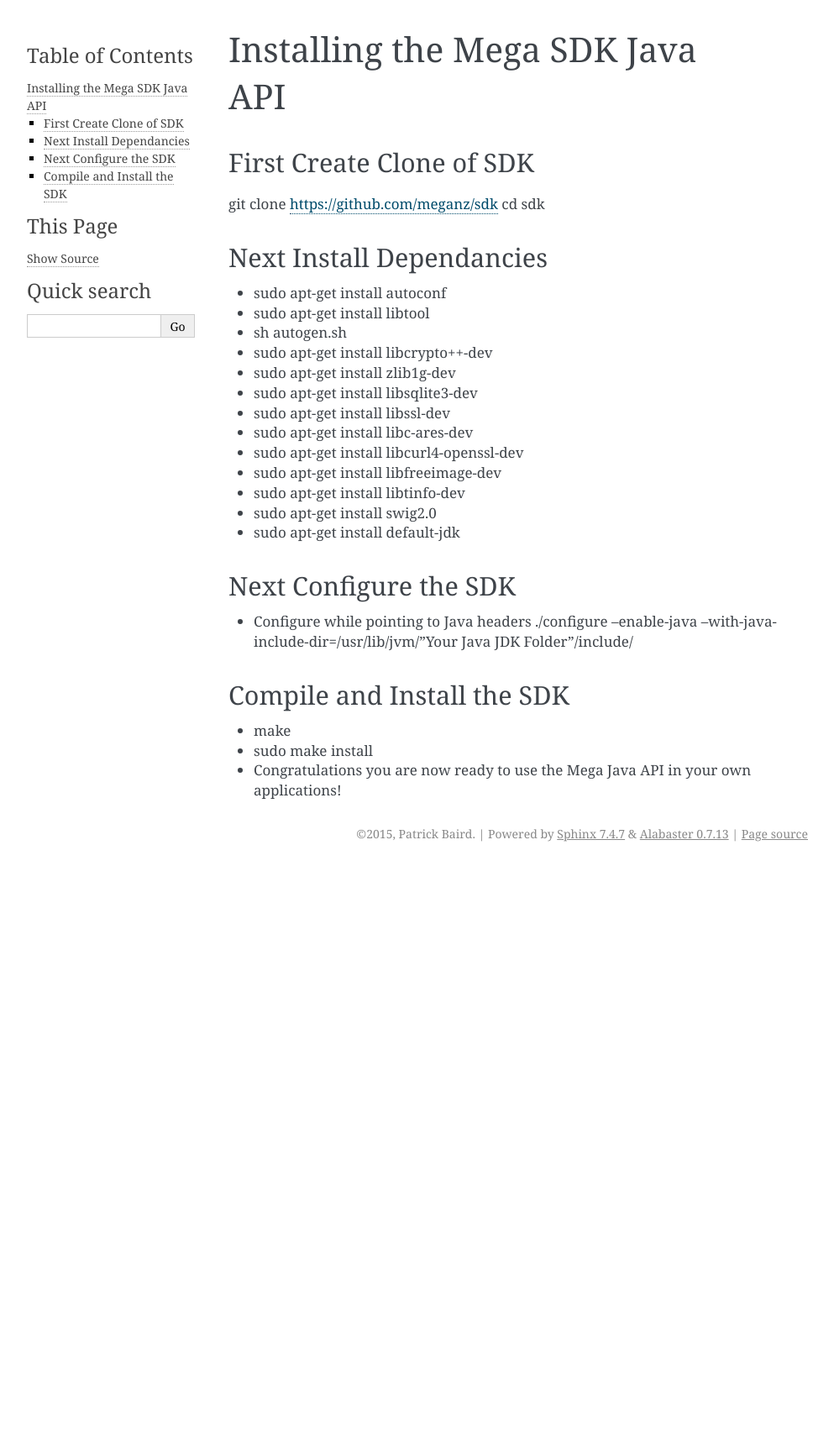
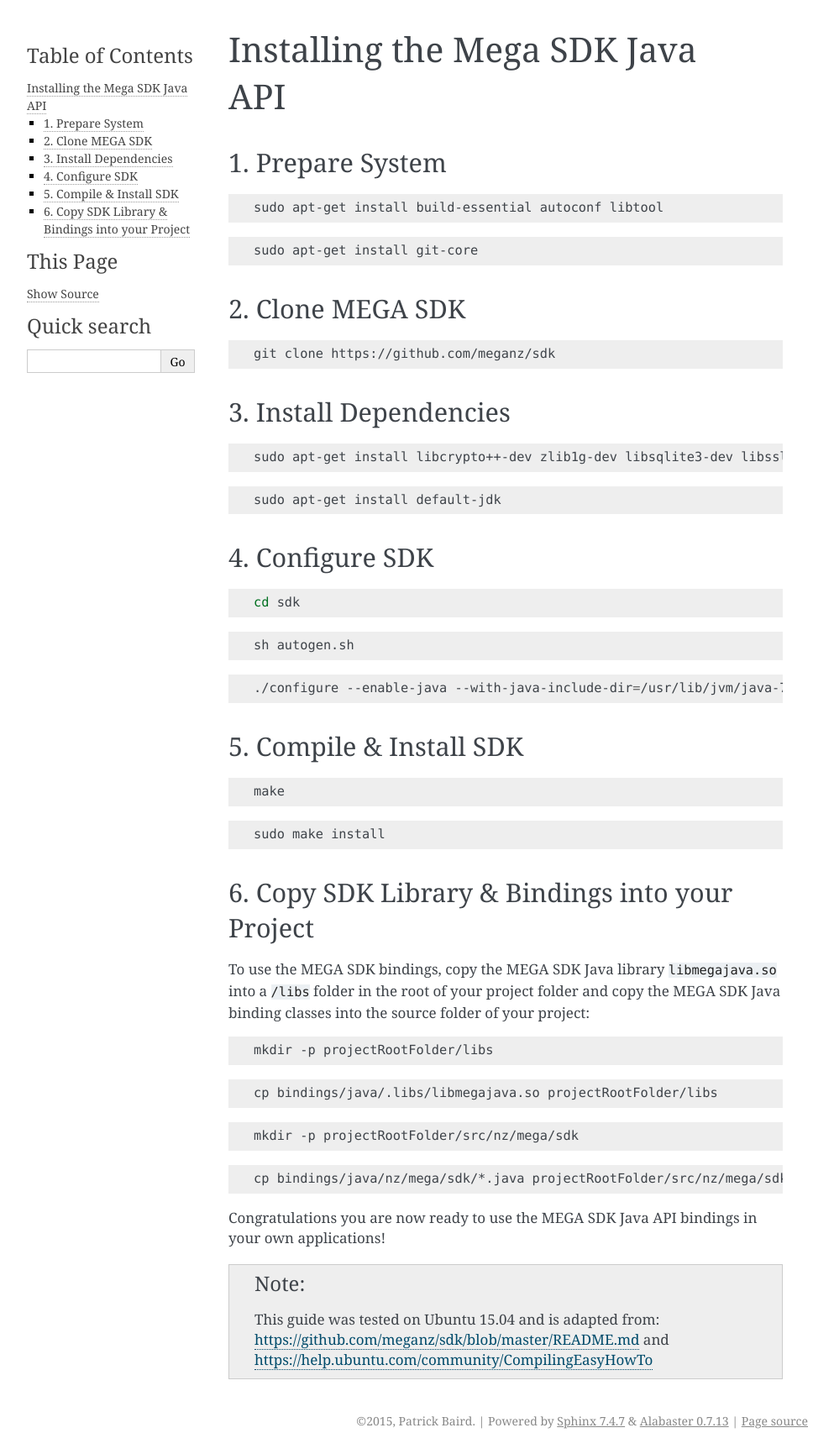
Before and after one commit to meganz/sdk, a Sphinx documentation site: the page built from bindings/doc/java/sphinx/source/installsdk.rst, in a window 1280 px wide. Shown: the whole page at 84% size, without its empty margins (148-1141 px from the left). Built offline with Sphinx 7.4.7, drawn with Linux system fonts in a browser that asks for light colours; before the commit the page ends 1032 px from its top, so only the background shows below that.

Commit message:
Modified InstallSDK.rst with Bash markup and new “using in own project” step.

```diff
--- a/bindings/doc/java/sphinx/source/installsdk.rst
+++ b/bindings/doc/java/sphinx/source/installsdk.rst
@@ -2,40 +2,90 @@
 Installing the Mega SDK Java API
 ================================
 
+--------------------------
+1. Prepare System
+--------------------------
+
+.. code:: bash
+
+    sudo apt-get install build-essential autoconf libtool
+
+
+.. code:: bash
+
+    sudo apt-get install git-core
+
 -------------------------
-First Create Clone of SDK
+2. Clone MEGA SDK
 -------------------------
 
-git clone https://github.com/meganz/sdk cd sdk
+.. code:: bash
+
+    git clone https://github.com/meganz/sdk
 
 -------------------------
-Next Install Dependancies
+3. Install Dependencies
 -------------------------
-* sudo apt-get install autoconf
-* sudo apt-get install libtool
-* sh autogen.sh
-* sudo apt-get install libcrypto++-dev
-* sudo apt-get install zlib1g-dev
-* sudo apt-get install libsqlite3-dev
-* sudo apt-get install libssl-dev
-* sudo apt-get install libc-ares-dev
-* sudo apt-get install libcurl4-openssl-dev
-* sudo apt-get install libfreeimage-dev
-* sudo apt-get install libtinfo-dev
-* sudo apt-get install swig2.0
-* sudo apt-get install default-jdk
+
+.. code:: bash
+
+    sudo apt-get install libcrypto++-dev zlib1g-dev libsqlite3-dev libssl-dev libc-ares-dev libcurl4-openssl-dev libfreeimage-dev libreaadline6-dev swig2.0
+
+.. code:: bash
+
+    sudo apt-get install default-jdk
 
 ----------------------
-Next Configure the SDK
+4. Configure SDK
 ----------------------
 
-* Configure while pointing to Java headers ./configure --enable-java --with-java-include-dir=/usr/lib/jvm/"Your Java JDK Folder"/include/
+.. code:: bash
 
----------------------------
-Compile and Install the SDK
----------------------------
-* make
+    cd sdk
 
-* sudo make install
+.. code:: bash
 
-* Congratulations you are now ready to use the Mega Java API in your own applications!
+    sh autogen.sh
+
+.. code:: bash
+
+    ./configure --enable-java --with-java-include-dir=/usr/lib/jvm/java-7-openjdk-i386/include/
+
+-------------------------------
+5. Compile & Install SDK
+-------------------------------
+
+.. code:: bash
+
+    make
+
+.. code:: bash
+
+    sudo make install
+
+-------------------------------------------------
+6. Copy SDK Library & Bindings into your Project
+-------------------------------------------------
+
+To use the MEGA SDK bindings, copy the MEGA SDK Java library ``libmegajava.so`` into a  ``/libs`` folder in the root of your project folder and copy the MEGA SDK Java binding classes into the source folder of your project:
+
+.. code:: bash
+
+    mkdir -p projectRootFolder/libs
+
+.. code:: bash
+
+    cp bindings/java/.libs/libmegajava.so projectRootFolder/libs
+
+.. code:: bash
+
+    mkdir -p projectRootFolder/src/nz/mega/sdk
+
+.. code:: bash
+
+    cp bindings/java/nz/mega/sdk/*.java projectRootFolder/src/nz/mega/sdk
+
+Congratulations you are now ready to use the MEGA SDK Java API bindings in your own applications!
+
+.. NOTE::
+    This guide was tested on Ubuntu 15.04 and is adapted from: https://github.com/meganz/sdk/blob/master/README.md and https://help.ubuntu.com/community/CompilingEasyHowTo
```
